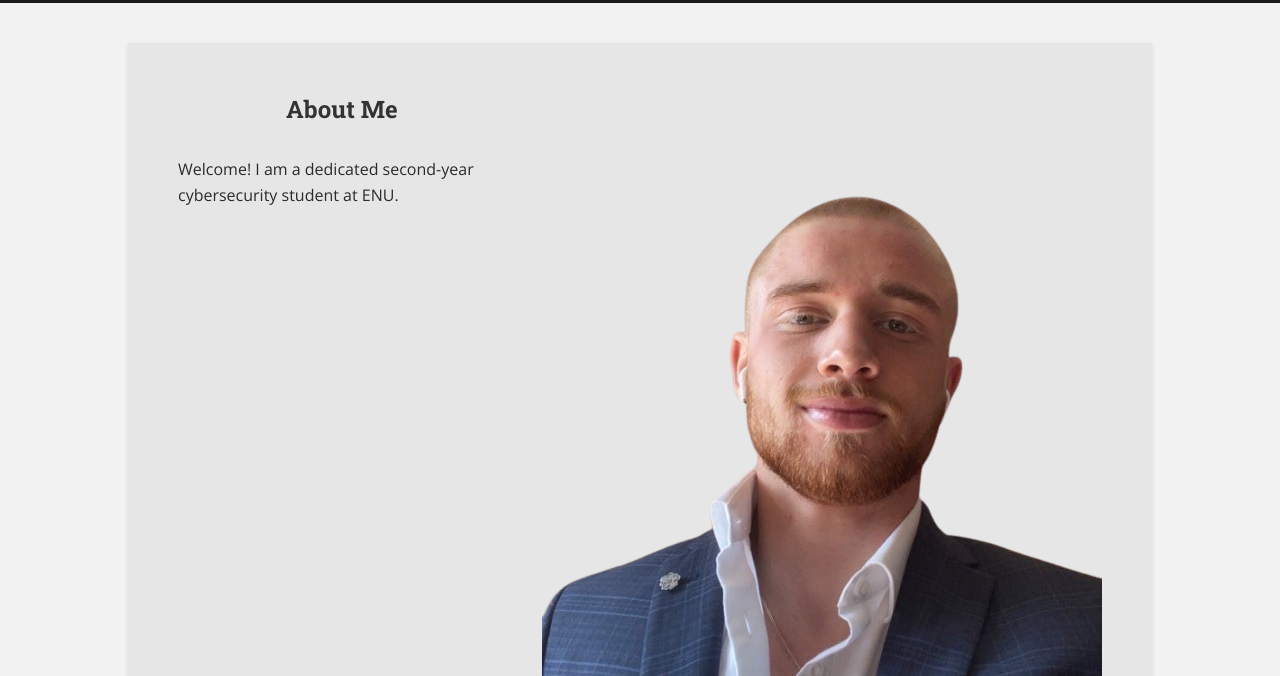
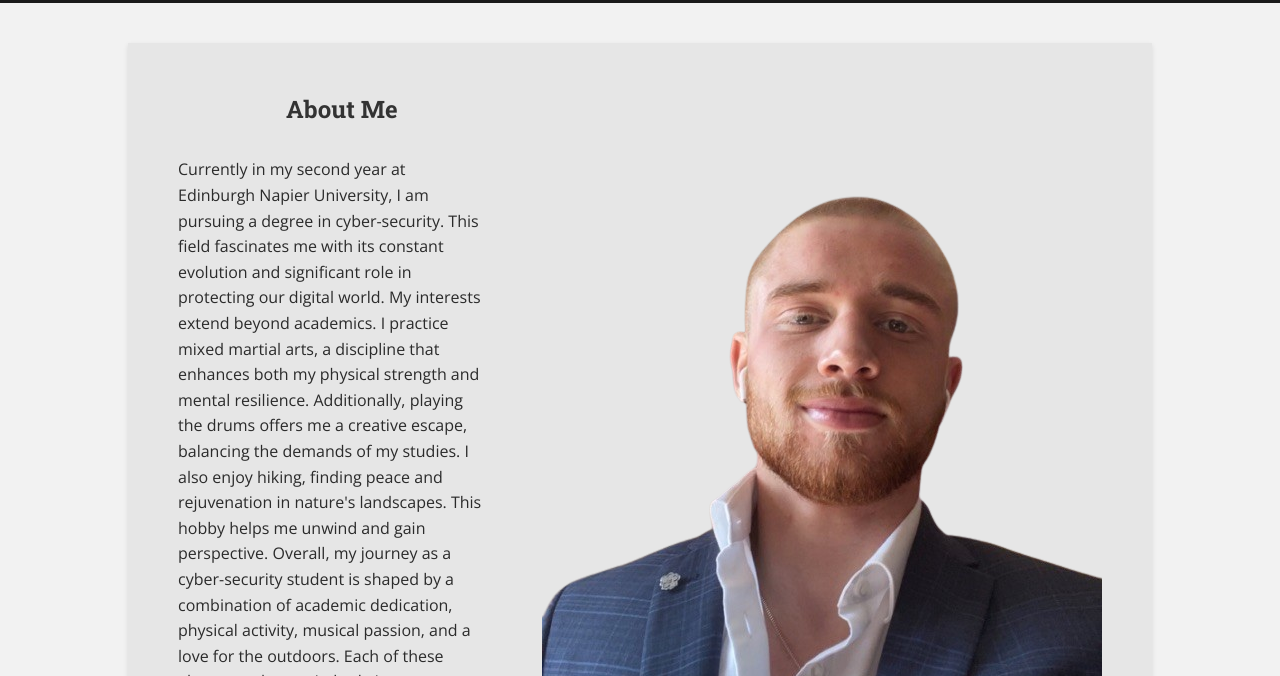
Before and after one commit to BigSeanndo/seannm, a plain HTML site: page index.html in a window 1280 px wide. Shown: the part 124-800 px from the top of the page. Drawn offline with nearby package versions, Linux system fonts and the light colour scheme.

Commit message:
Update index.html

```diff
--- a/index.html
+++ b/index.html
@@ -24,26 +24,38 @@
 </header>
 
 <main>
+    <span class="anchor-target" id="about-anchor"></span>
     <section id="about">
         <h2>About Me</h2>
         <div class="about-container">
             <div class="about-text">
-                <p>Welcome! I am a dedicated second-year cybersecurity student at ENU.<br>
-				</p>
+                <p>
+
+Currently in my second year at Edinburgh Napier University, I am pursuing a degree in cyber-security. This field fascinates me with its constant evolution and significant role in protecting our digital world.
+
+My interests extend beyond academics. I practice mixed martial arts, a discipline that enhances both my physical strength and mental resilience. Additionally, playing the drums offers me a creative escape, balancing the demands of my studies.
+
+I also enjoy hiking, finding peace and rejuvenation in nature's landscapes. This hobby helps me unwind and gain perspective.
+
+Overall, my journey as a cyber-security student is shaped by a combination of academic dedication, physical activity, musical passion, and a love for the outdoors. Each of these elements plays a vital role in my personal and professional growth.
+		</p>
             </div>
             <div class="about-image">
                 <img src="seann.png" alt="Seann Mitchelson" class="professional-photo"> <!-- Replace with your image path -->
             </div>
         </div>
     </section>
+    <span class="anchor-target" id="experience-anchor"></span>
     <section id="experience">
         <h2>Experience</h2>
         <p></p>
     </section>
+    <span class="anchor-target" id="objectives-anchor"></span>
     <section id="objectives">
         <h2>Objectives</h2>
         <p></p>
     </section>
+    <span class="anchor-target" id="contact-anchor"></span>
     <section id="contact">
         <h2>Contact</h2>
         <p></p>
```
